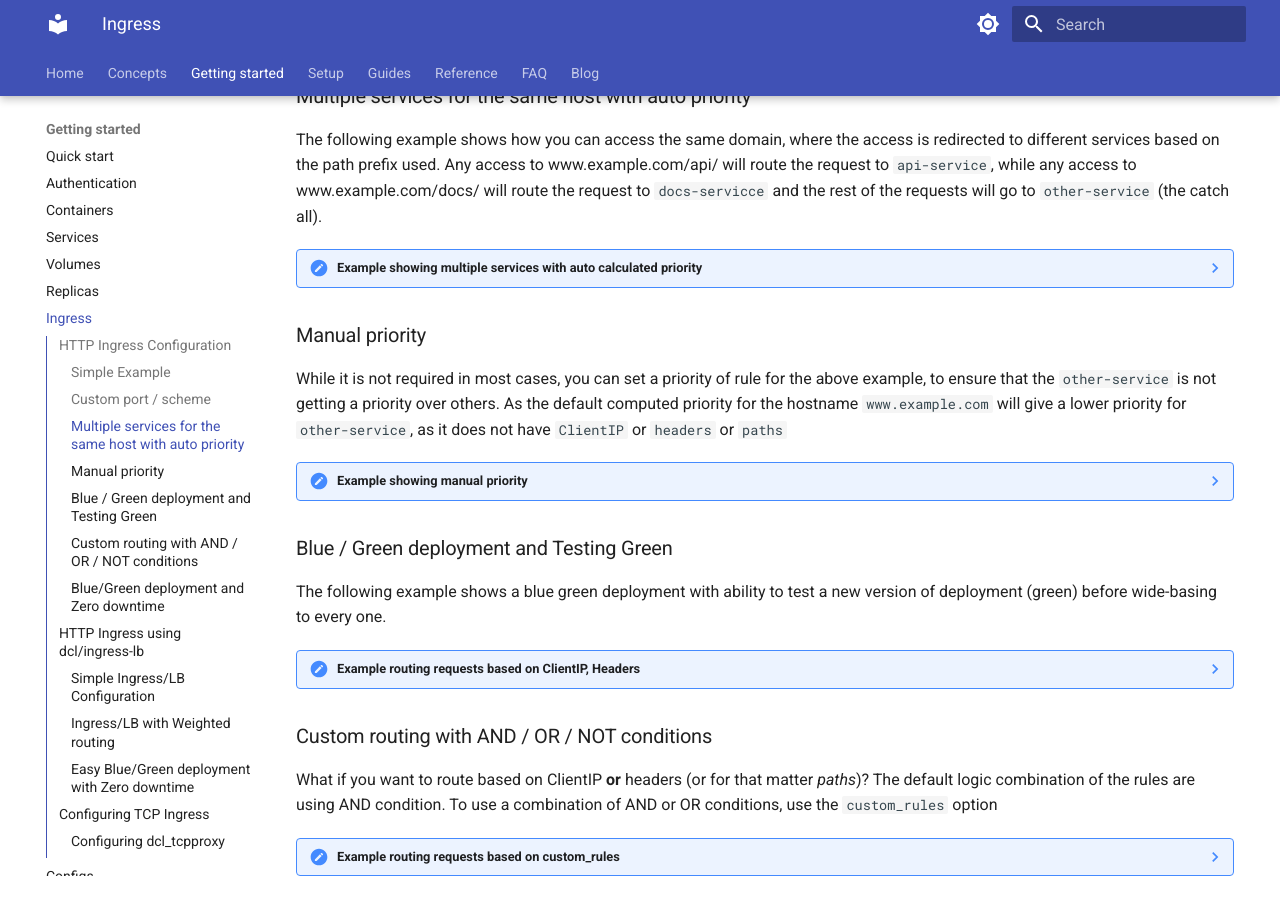
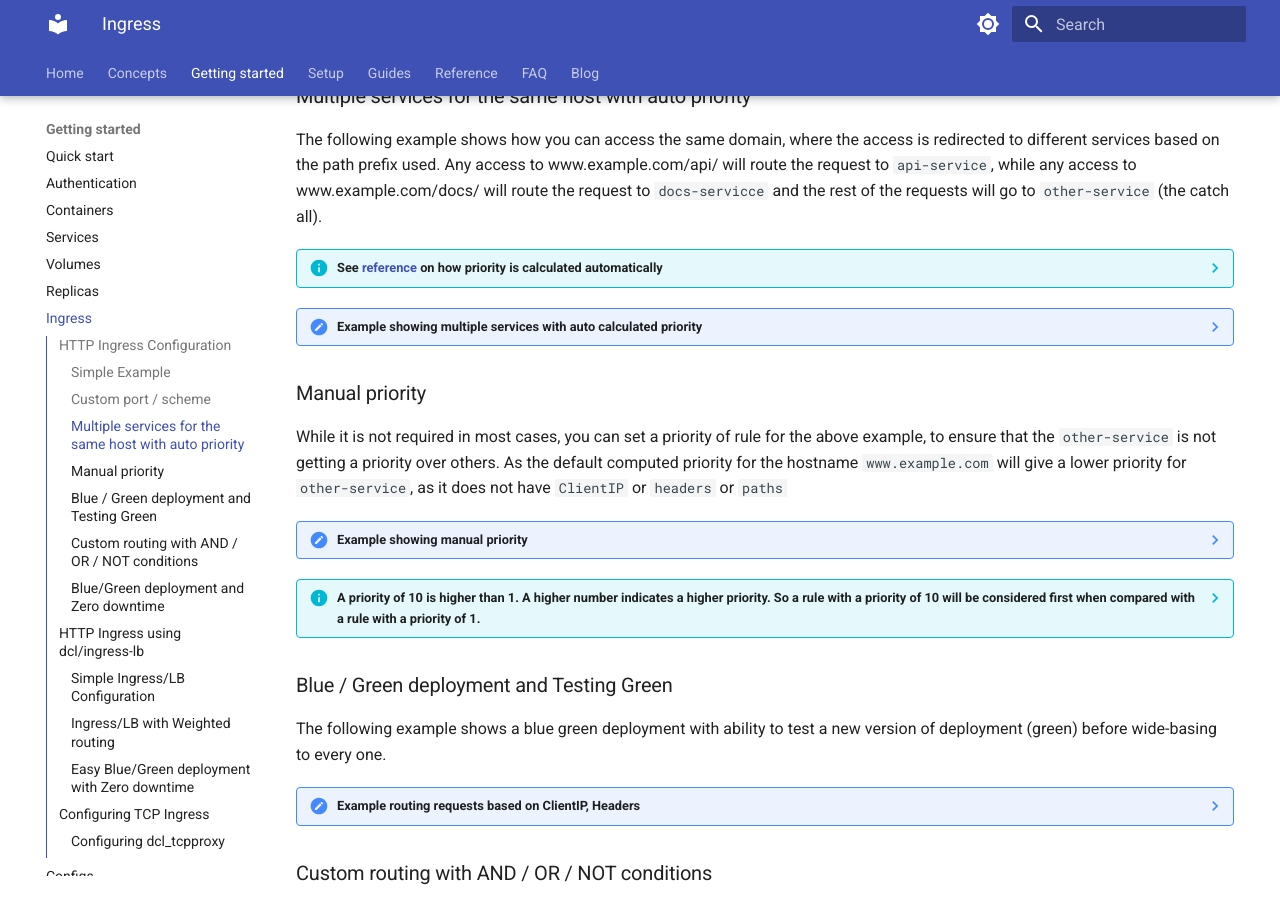
Before and after one commit to rsmoorthy/dcldoc, an MkDocs documentation site: the page built from docs/getting-started/ingress.md, in a window 1280 px wide and 900 px high, scrolled down 1284 px. Built offline with MkDocs 1.6.1 and Material for MkDocs 9.7.7, drawn with Linux system fonts in a browser that asks for light colours; plug-ins that fetch from the network failed and are left out.

Commit message:
Added more priority info

````diff
--- a/docs/getting-started/ingress.md
+++ b/docs/getting-started/ingress.md
@@ -62,6 +62,8 @@ based on the path prefix used. Any access to www.example.com/api/ will route the
 access to www.example.com/docs/ will route the request to `docs-servicce` and the rest of the requests will go to
 `other-service` (the catch all).
 
+??? info "See [reference](https://dcl.stackpod.io/docs/reference/ingress/#dclingresshttppriority) on how priority is calculated automatically"
+
 ??? note "Example showing multiple services with auto calculated priority"
     === "docker compose"
         ```yaml
@@ -115,6 +117,8 @@ will give a lower priority for `other-service`, as it does not have `ClientIP` o
               dcl.ingress.http.hostname: www.example.com
               dcl.ingress.http.priority: 1
         ```
+
+??? info "A priority of 10 is higher than 1. A higher number indicates a higher priority. So a rule with a priority of 10 will be considered first when compared with a rule with a priority of 1."
 
 ### Blue / Green deployment and Testing Green
 
````
Also changed, not shown: docs/reference/ingress.md (+3 -0 lines).
